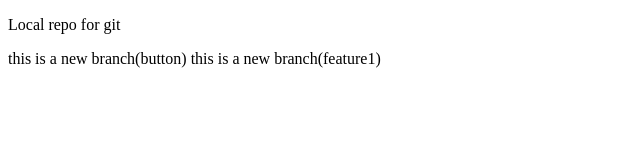
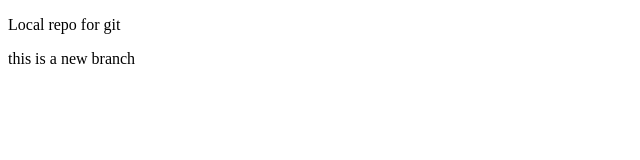
Before and after one commit to himansumathan/localrepo, a plain HTML site: page index.html in a window 1280 px wide. Shown: the whole page, without its empty margins (0-640 px from the left). Drawn offline with Linux system fonts and the light colour scheme.

Commit message:
delete buttoon

```diff
--- a/index.html
+++ b/index.html
@@ -10,9 +10,9 @@
 
     <p>
 
-        this is  a new branch(button)
+        this is  a new branch
 
-        this is  a new branch(feature1)
+
 
 
     </p>
```
